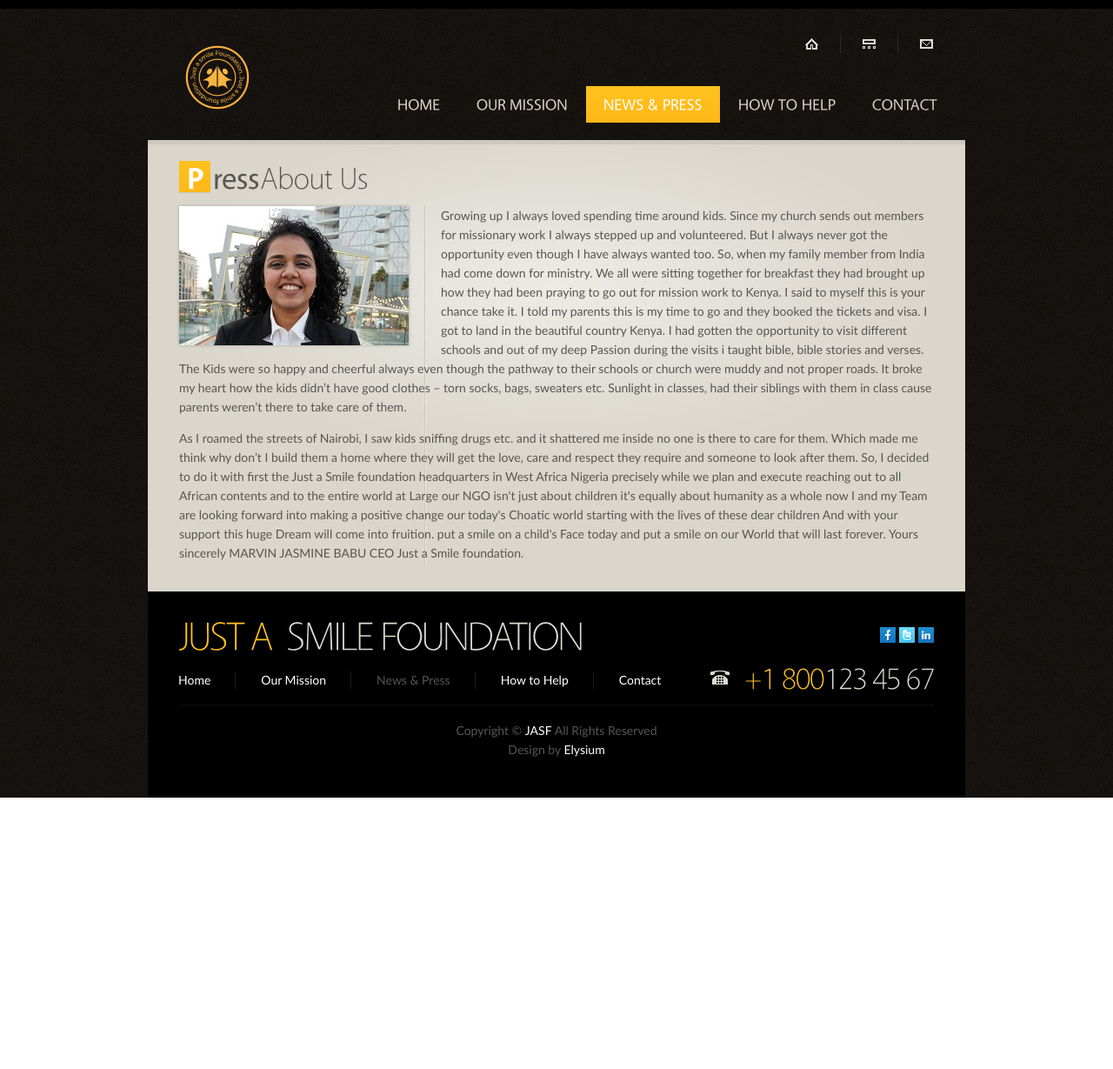
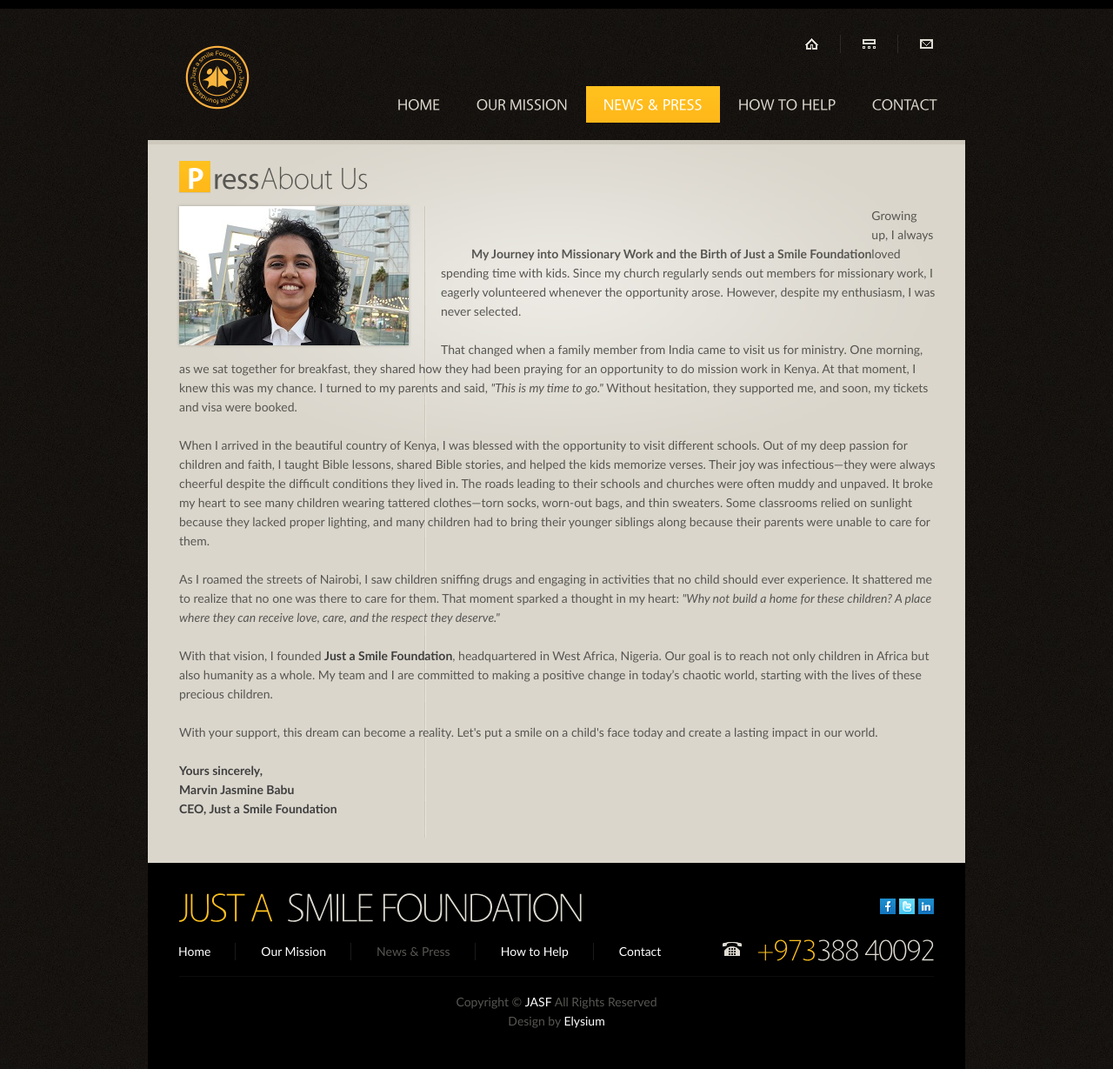
Before and after one commit to Jockthan/JASF, a plain HTML site: page news.html in a window 1280 px wide. Shown: the whole page at 87% size. Before the commit the page ends 917 px from the top, so only its background shows below. Drawn offline with Linux system fonts and the light colour scheme.

```diff
--- a/news.html
+++ b/news.html
@@ -1,7 +1,7 @@
 <!DOCTYPE html>
 <html lang="en">
 <head>
-<title>Hope Center | News</title>
+<title>JASF| News</title>
 <meta charset="utf-8">
 <link rel="stylesheet" href="css/reset.css" type="text/css" media="all">
 <link rel="stylesheet" href="css/layout.css" type="text/css" media="all">
@@ -55,8 +55,25 @@
               <h2><strong>P</strong>ress<span>About Us</span></h2>
               <div class="line1">
                 <figure class="left marg_right1"><img src="images/ceo.jpg" alt=""></figure>
-                <p class="pad_bot1"> Growing up I always loved spending time around kids. Since my church sends out members for missionary work I always stepped up and volunteered. But I always never got the opportunity even though I have always wanted too. So, when my family member from India had come down for ministry. We all were sitting together for breakfast they had brought up how they had been praying to go out for mission work to Kenya. I said to myself this is your chance take it. I told my parents this is my time to go and they booked the tickets and visa. I got to land in the beautiful country Kenya. I had gotten the opportunity to visit different schools and out of my deep Passion during the visits i taught bible, bible stories and verses. The Kids were so happy and cheerful always even though the pathway to their schools or church were muddy and not proper roads. It broke my heart how the kids didn’t have good clothes – torn socks, bags, sweaters etc. Sunlight in classes, had their siblings with them in class cause parents weren’t there to take care of them. </p>
-                <p class="pad_bot2"> As I roamed the streets of Nairobi, I saw kids sniffing drugs etc. and it shattered me inside no one is there to care for them. Which made me think why don’t I build them a home where they will get the love, care and respect they require and someone to look after them. So, I decided to do it with first the Just a Smile foundation headquarters in West Africa Nigeria precisely while we plan and execute reaching out to all African contents and to the entire world at Large our NGO isn't just about children it's equally about humanity as a whole now I and my Team are looking forward into making a positive change our today's Choatic world starting with the lives of these dear children And with your support this huge Dream will come into fruition. put a smile on a child's Face today and put a smile on our World that will last forever. Yours sincerely MARVIN JASMINE BABU CEO Just a Smile foundation. </p>
+                <!-- <p class="pad_bot1"> Growing up I always loved spending time around kids. Since my church sends out members for missionary work I always stepped up and volunteered. But I always never got the opportunity even though I have always wanted too. So, when my family member from India had come down for ministry. We all were sitting together for breakfast they had brought up how they had been praying to go out for mission work to Kenya. I said to myself this is your chance take it. I told my parents this is my time to go and they booked the tickets and visa. I got to land in the beautiful country Kenya. I had gotten the opportunity to visit different schools and out of my deep Passion during the visits i taught bible, bible stories and verses. The Kids were so happy and cheerful always even though the pathway to their schools or church were muddy and not proper roads. It broke my heart how the kids didn’t have good clothes – torn socks, bags, sweaters etc. Sunlight in classes, had their siblings with them in class cause parents weren’t there to take care of them. </p>
+                <p class="pad_bot2"> As I roamed the streets of Nairobi, I saw kids sniffing drugs etc. and it shattered me inside no one is there to care for them. Which made me think why don’t I build them a home where they will get the love, care and respect they require and someone to look after them. So, I decided to do it with first the Just a Smile foundation headquarters in West Africa Nigeria precisely while we plan and execute reaching out to all African contents and to the entire world at Large our NGO isn't just about children it's equally about humanity as a whole now I and my Team are looking forward into making a positive change our today's Choatic world starting with the lives of these dear children And with your support this huge Dream will come into fruition. put a smile on a child's Face today and put a smile on our World that will last forever. Yours sincerely MARVIN JASMINE BABU CEO Just a Smile foundation. </p> -->
+                <h1>My Journey into Missionary Work and the Birth of Just a Smile Foundation</h1>
+
+                <p>Growing up, I always loved spending time with kids. Since my church regularly sends out members for missionary work, I eagerly volunteered whenever the opportunity arose. However, despite my enthusiasm, I was never selected.</p>
+
+                <p>That changed when a family member from India came to visit us for ministry. One morning, as we sat together for breakfast, they shared how they had been praying for an opportunity to do mission work in Kenya. At that moment, I knew this was my chance. I turned to my parents and said, <em>"This is my time to go."</em> Without hesitation, they supported me, and soon, my tickets and visa were booked.</p>
+
+                <p>When I arrived in the beautiful country of Kenya, I was blessed with the opportunity to visit different schools. Out of my deep passion for children and faith, I taught Bible lessons, shared Bible stories, and helped the kids memorize verses. Their joy was infectious—they were always cheerful despite the difficult conditions they lived in. The roads leading to their schools and churches were often muddy and unpaved. It broke my heart to see many children wearing tattered clothes—torn socks, worn-out bags, and thin sweaters. Some classrooms relied on sunlight because they lacked proper lighting, and many children had to bring their younger siblings along because their parents were unable to care for them.</p>
+
+                <p>As I roamed the streets of Nairobi, I saw children sniffing drugs and engaging in activities that no child should ever experience. It shattered me to realize that no one was there to care for them. That moment sparked a thought in my heart: <em>"Why not build a home for these children? A place where they can receive love, care, and the respect they deserve."</em></p>
+
+                <p>With that vision, I founded <strong>Just a Smile Foundation</strong>, headquartered in West Africa, Nigeria. Our goal is to reach not only children in Africa but also humanity as a whole. My team and I are committed to making a positive change in today’s chaotic world, starting with the lives of these precious children.</p>
+
+                <p>With your support, this dream can become a reality. Let's put a smile on a child's face today and create a lasting impact in our world.</p>
+
+                <p><strong>Yours sincerely,</strong><br>
+                <strong>Marvin Jasmine Babu</strong><br>
+                <strong>CEO, Just a Smile Foundation</strong></p>
               </div>
             </section>
           </div>
@@ -208,7 +225,7 @@
             <li class="end"><a href="contact.html">Contact</a></li>
           </ul>
         </nav>
-        <div class="tel"><span>+1 800</span>123 45 67</div>
+        <div class="tel"><span>+973</span>388 40092</div>
       </div>
       <div id="footer_text">Copyright &copy; <a href="#">JASF</a> All Rights Reserved<br>
         Design by <a target="_blank" href="">Elysium</a></div>
```
Also changed, not shown: contact.html (+9 -9 lines), help.html (+1 -1 lines), index.html (+1 -1 lines), mission.html (+1 -1 lines).
